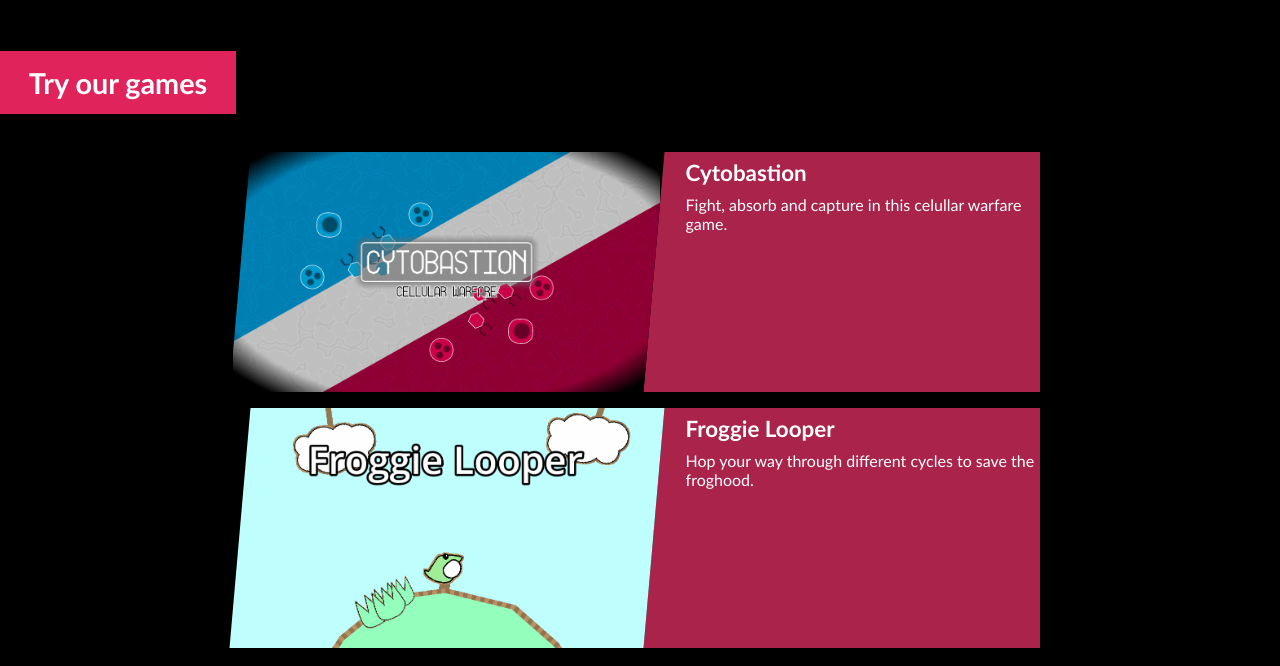
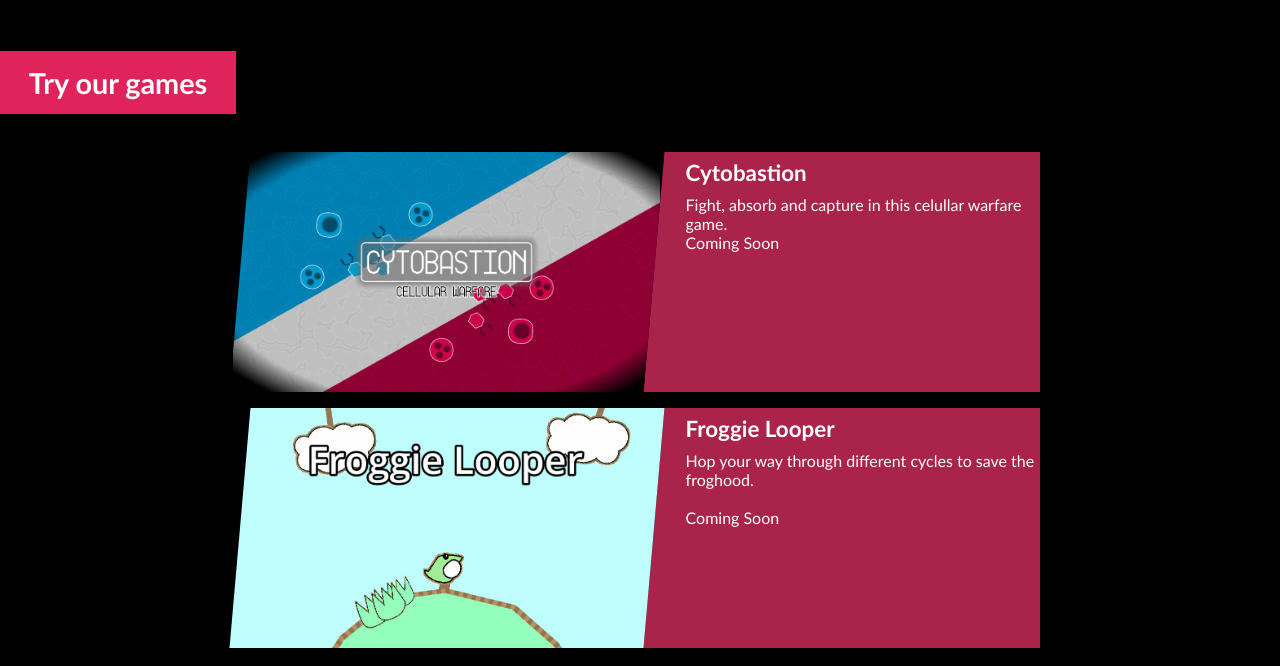
Before and after one commit to sismicogames/sismicogames.github.io, a plain HTML site: page index.html in a window 1280 px wide. Shown: the part 134-800 px from the top of the page. Drawn offline with Linux system fonts and the light colour scheme.

Commit message:
Added coming soon tag to each game

```diff
--- a/index.html
+++ b/index.html
@@ -24,7 +24,11 @@
                 </div>
                 <div class="brief">
                     <div class="title">Cytobastion</div>
-                    <div class="description">Fight, absorb and capture in this celullar warfare game.</div>
+                    <div class="description">
+                        Fight, absorb and capture in this celullar warfare game.
+                        <br>
+                        Coming Soon
+                    </div>
                 </div>
             </div>
             <br>
@@ -35,6 +39,8 @@
                 <div class="brief">
                     <div class="title">Froggie Looper</div>
                     <div class="description">Hop your way through different cycles to save the froghood.</div>
+                    <br>
+                    Coming Soon
                 </div>
             </div>
         </div>
```
